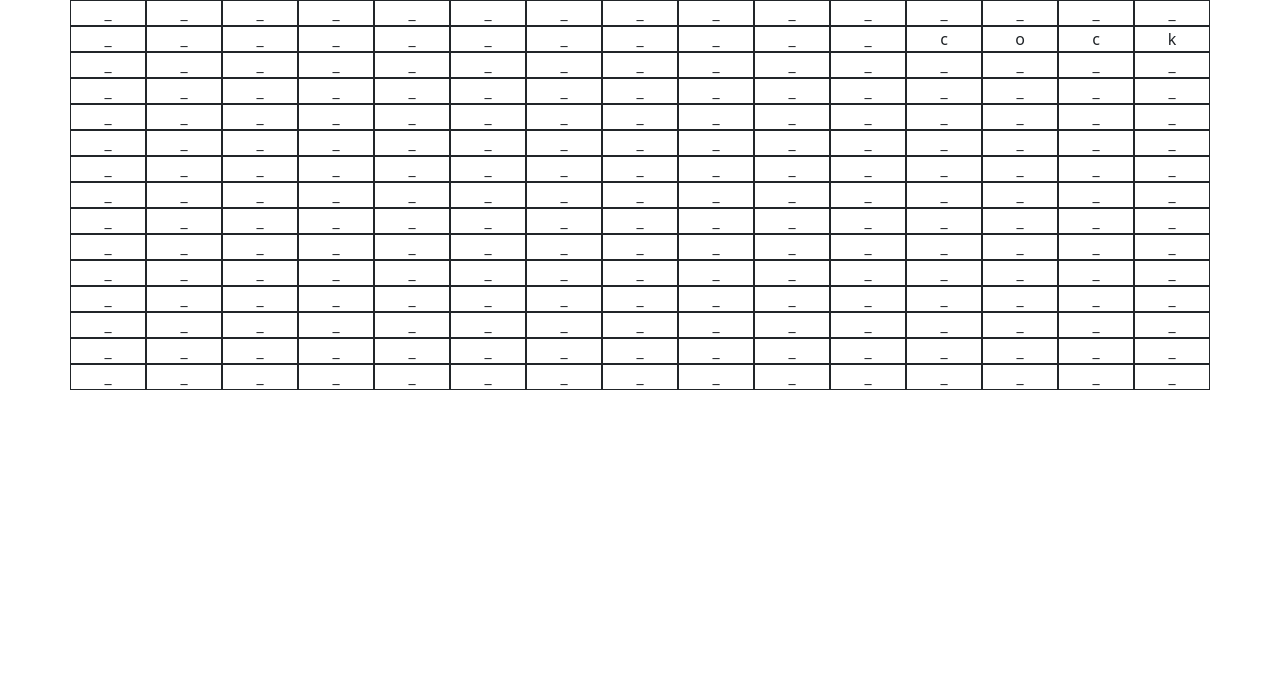
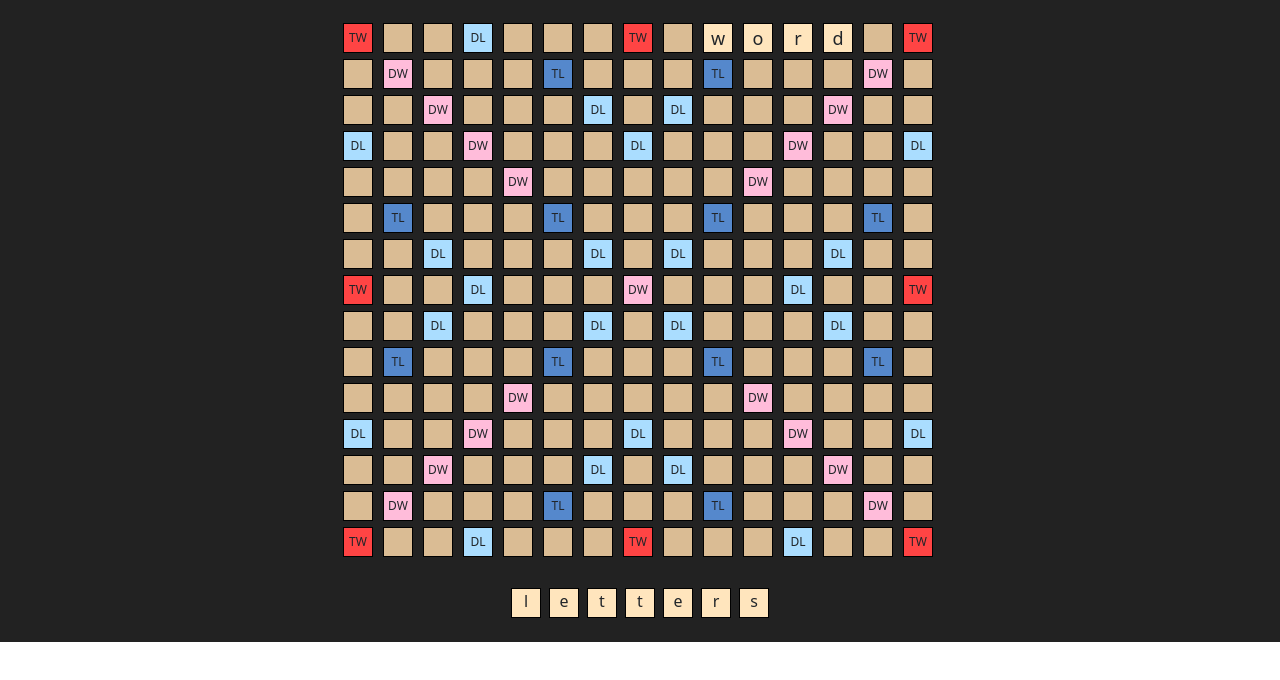
Before and after one commit to ethanewer/scrabble, a React (Vite) app in the folder client/: page /board in a window 1280 px wide. Shown: the top 680 px of the page. Built offline with nearby package versions, Linux system fonts and the light colour scheme.

Commit message:
real board

```diff
--- a/client/src/App.jsx
+++ b/client/src/App.jsx
@@ -4,7 +4,7 @@ import { Route, Routes, BrowserRouter } from 'react-router-dom';
 import Signup from './Signup';
 import Login from './Login';
 import Home from './Home';
-import Board from './Board';
+import BoardView from './Board';
 
 export const AppContext = createContext();
 
@@ -49,7 +49,7 @@ function App() {
             <Route path='/register' element={<Signup />} />
             <Route path='/login' element={<Login />} />
             <Route path='/home' element={<Home />} />
-            <Route path='/board' element={<Board />} />
+            <Route path='/board' element={<BoardView />} />
           </Routes>
         </AppContext.Provider>
       </BrowserRouter>
--- a/client/src/Board.jsx
+++ b/client/src/Board.jsx
@@ -1,10 +1,4 @@
 import React from 'react';
-import { useState, useEffect, useContext } from 'react';
-import { Container, Row, Col, InputGroup, FormControl } from 'react-bootstrap';
-
-import { Link, useNavigate } from 'react-router-dom';
-import { AppContext } from './App';
-import axios from 'axios';
 
 /**
  * @param {string} boardString
@@ -18,28 +12,169 @@ function stringToBoard(boardString) {
   return board;
 }
 
+/**
+ * @param {number} i
+ * @param {number} j
+ * @param {string} l
+ * @returns {style}
+ */
+function BoardCell(i, j, l) {
+  const defaultCellStyle = {
+    border: '1px solid #000',
+    textAlign: 'center',
+    width: '30px',
+    height: '30px',
+    margin: '3px',
+    display: 'flex',
+    alignItems: 'center',
+    justifyContent: 'center',
+    backgroundColor: '#dabc94',
+  };
+
+  const tileStyle = {
+   ...defaultCellStyle,
+    fontSize: '18px',
+    backgroundColor: '#ffe5bd',
+  };
+
+  const doubleWordStyle = {
+    ...defaultCellStyle,
+    fontSize: '12px',
+    backgroundColor: '#ffbcda',
+  };
+
+  const tripleWordStyle = {
+    ...defaultCellStyle,
+    fontSize: '12px',
+    backgroundColor: '#ff4444',
+  };
+
+  const doubleLetterStyle = {
+    ...defaultCellStyle,
+    fontSize: '12px',
+    backgroundColor: '#aaddff',
+  };
+
+  const tripleLetterStyle = {
+    ...defaultCellStyle,
+    fontSize: '12px',
+    backgroundColor: '#5588cc',
+  };
+
+  if (l !== ' ') {
+    return <div key={j} style={tileStyle}> {l} </div>;
+  }
+
+  let ri = i > 7 ? 14 - i : i;
+  let rj = j > 7 ? 14 - j : j;
+  if (ri > rj) {
+    let tmp = ri;
+    ri = rj;
+    rj = tmp;
+  }
+
+  if ((ri === 0 && rj === 0) || (ri === 0 && rj === 7)) {
+    return <div key={j} style={tripleWordStyle}> {'TW'} </div>;
+  }
+
+  if (
+    (ri === 0 && rj === 3) ||
+    (ri === 2 && rj === 6) ||
+    (ri === 3 && rj === 7) ||
+    (ri === 6 && rj === 6)
+  ) {
+    return <div key={j} style={doubleLetterStyle}> {'DL'} </div>;
+  }
+
+  if ((ri === 1 && rj === 5) || (ri === 5 && rj === 5)) {
+    return <div key={j} style={tripleLetterStyle}> {'TL'} </div>;
+  }
+
+  if (ri === rj) {
+    return <div key={j} style={doubleWordStyle}> {'DW'} </div>;
+  }
+
+  return <div key={j} style={defaultCellStyle}> {''} </div>;
+}
 
 function Board() {
-  let boardString = '__________________________cock';
+  let boardString = '         word';
   while (boardString.length < 15 * 15) {
-    boardString += '_';
+    boardString += ' ';
   }
 
   let board = stringToBoard(boardString);
 
+  const boardContainerStyle = {
+    maxWidth: '600px', // Set a maximum width for the board container
+    margin: '0 auto', // Center the board container horizontally
+  };
+
+  const boardStyle = {
+    display: 'grid',
+    gridTemplateColumns: 'repeat(15, 1fr)',
+    alignItems: 'center', // Center the board horizontally
+    justifyContent: 'center', // Center the board vertically
+  };
+
   return (
-    <Container>
-      {board.map((row, rowIndex) => (
-        <Row key={rowIndex}>
-          {row.map((letter, colIndex) => (
-            <Col key={colIndex} className="cell border border-dark text-center">
-              {letter}
-            </Col>
-          ))}
-        </Row>
-      ))}
-    </Container>
+    <div style={boardContainerStyle}>
+      <div style={boardStyle}>
+        {board.map((row, i) => (
+          <React.Fragment key={i}>
+            {row.map((l, j) => BoardCell(i, j, l))}
+          </React.Fragment>
+        ))}
+      </div>
+    </div>
   );
 }
 
-export default Board;
+function Rack() {
+  let rackString = 'letters';
+
+  let rack = [...rackString];
+
+  const cellStyle = {
+    border: '1px solid #000',
+    textAlign: 'center',
+    width: '30px',
+    height: '30px',
+    margin: '4px',
+    backgroundColor: '#ffe5bd',
+  };
+
+  const rackStyle = {
+    display: 'flex',
+    alignItems: 'center', // Center the rack horizontally
+    justifyContent: 'center', // Center the rack vertically
+  };
+
+  return (
+    <div style={rackStyle}>
+      {rack.map((letter, colIndex) => (
+        <div key={colIndex} style={cellStyle}>
+          {letter}
+        </div>
+      ))}
+    </div>
+  );
+}
+
+function BoardView() {
+  const boardViewStyle = {
+    background: '#222', // Dark background color
+    padding: '20px', // Add some padding for spacing
+  };
+
+  return (
+    <div className="board-view" style={boardViewStyle}>
+      <Board />
+      <br />
+      <Rack />
+    </div>
+  );
+}
+
+
+export default BoardView;
```
